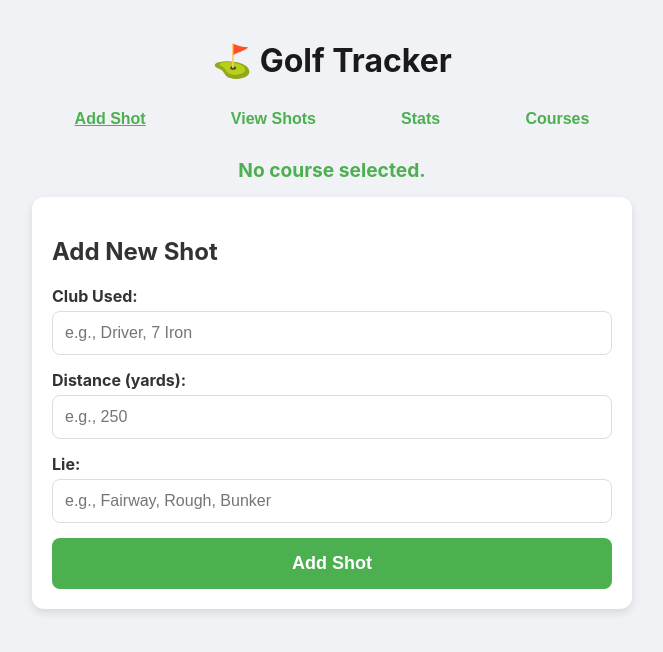
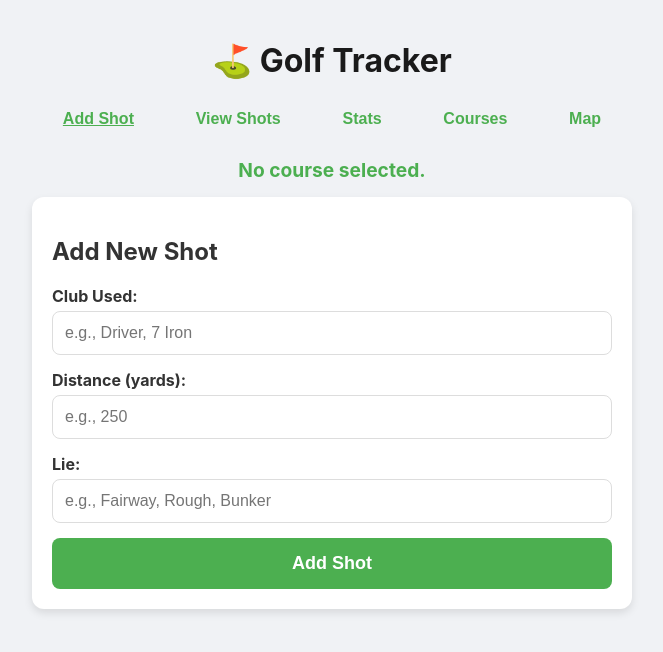
Before and after one commit to colton615-coder/geminigolf, a plain HTML site: page index.html in a window 1280 px wide. Shown: the whole page, without its empty margins (308-971 px from the left). Drawn offline with Linux system fonts and the light colour scheme.

Commit message:
Update index.html

```diff
--- a/index.html
+++ b/index.html
@@ -217,6 +217,18 @@
         .course-item:hover {
             background-color: #eee;
         }
+
+        /* Map Section */
+        #map-container {
+            text-align: center;
+        }
+
+        #long-island-map {
+            width: 100%;
+            height: 400px;
+            border-radius: 8px;
+            border: 1px solid var(--border-color);
+        }
     </style>
 </head>
 <body>
@@ -229,6 +241,7 @@
             <button class="nav-btn" data-section="shots-list-container">View Shots</button>
             <button class="nav-btn" data-section="stats-container">Stats</button>
             <button class="nav-btn" data-section="course-container">Courses</button>
+            <button class="nav-btn" data-section="map-container">Map</button>
         </div>
 
         <div id="current-course-display"></div>
@@ -269,6 +282,15 @@
             <ul id="course-list"></ul>
         </div>
 
+        <div id="map-container" class="card section">
+            <h2>Long Island Golf Courses</h2>
+            <p style="text-align: center; color: #888;">Note: This is a general map for reference, not for live GPS tracking.</p>
+            <iframe id="long-island-map" frameborder="0" style="border:0"
+                src="https://www.google.com/maps/embed/v1/place?key=YOUR_API_KEY&q=Long+Island+golf+courses"
+                allowfullscreen>
+            </iframe>
+        </div>
+
     </div>
 
     <script>
@@ -289,15 +311,41 @@
             // Data
             const longIslandCourses = [
                 'Bethpage Black',
+                'Bethpage Red',
+                'Bethpage Blue',
+                'Bethpage Green',
+                'Bethpage Yellow',
                 'Shinnecock Hills',
-                'Piping Rock',
-                'Sebonack',
+                'Piping Rock Club',
+                'Sebonack Golf Club',
                 'Maidstone Club',
-                'Rockville Links',
-                'Harbor Links',
+                'Rockville Links Club',
+                'Harbor Links Golf Course',
                 'Eisenhower Park',
-                'Mill Pond',
-                'Indian Hills'
+                'Mill Pond Golf Course',
+                'Indian Hills Country Club',
+                'Huntington Crescent Club',
+                'Southward Ho Country Club',
+                'Fresh Meadow Country Club',
+                'Garden City Golf Club',
+                'Garden City Country Club',
+                'Hempstead Golf & Country Club',
+                'Plandome Country Club',
+                'Pine Hollow Country Club',
+                'Old Westbury Golf & Country Club',
+                'Tam O\'Shanter Golf Club',
+                'North Hills Country Club',
+                'Woodside Acres Golf Club',
+                'Glen Head Country Club',
+                'Colonial Springs Golf Club',
+                'The Hamlet Golf & Country Club',
+                'Brentwood Country Club',
+                'Lido Golf Club',
+                'Southampton Golf Club',
+                'Sebonack Golf Club',
+                'The Bridge Golf Club',
+                'The Noyac Golf Club',
+                'North Fork Country Club'
             ];
             let shots = JSON.parse(localStorage.getItem('golfShots')) || [];
             let currentCourse = localStorage.getItem('currentCourse') || null;
@@ -405,7 +453,8 @@
 
             function renderCourses() {
                 courseList.innerHTML = '';
-                longIslandCourses.forEach(course => {
+                const sortedCourses = [...longIslandCourses].sort();
+                sortedCourses.forEach(course => {
                     const li = document.createElement('li');
                     li.classList.add('course-item');
                     li.textContent = course;
```
